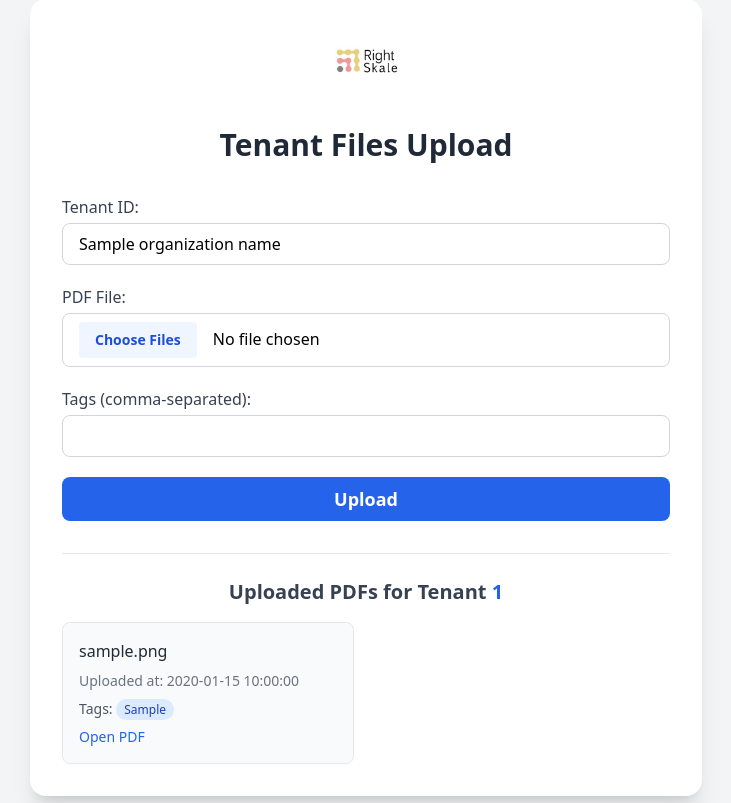
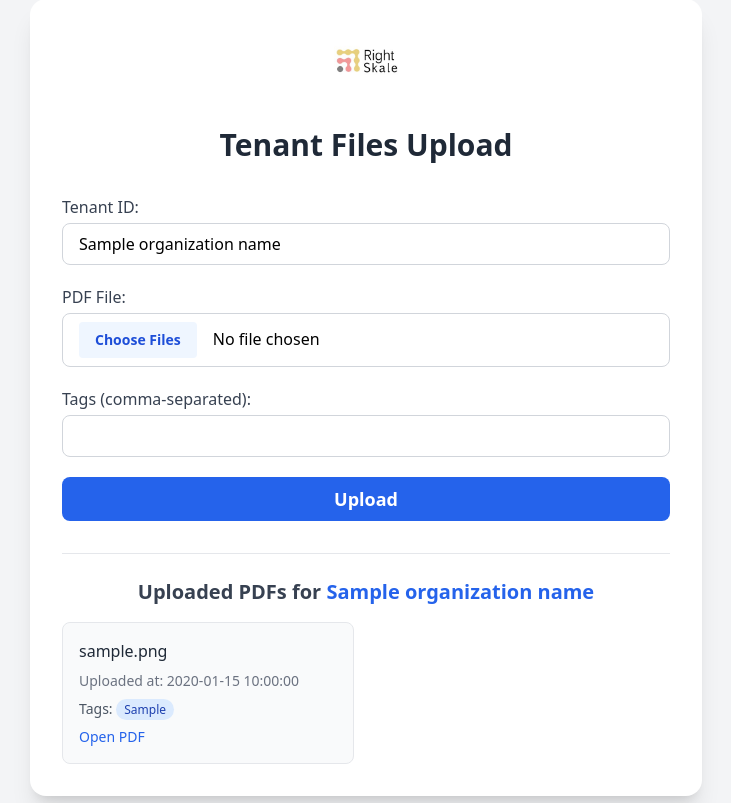
Before and after one commit to anshrightskale/MultiTenantPDFApp, a Flask app: template templates/index.html in a window 1280 px wide. Shown: the part 25-828 px from the top of the page, without its empty margins (274-1005 px from the left). Run offline with Flask 3, Linux system fonts and the light colour scheme; tables that the repository leaves empty hold one stand-in row (values such as "Sample post"); the template is opened without the code that fills it: values that come from a table or form of the project are taken from there, most other values are stand-ins (such as "Sample title", 1, 10 or a date in 2020); some libraries are stand-ins or nearby versions.

Commit message:
Fixed app crashing

```diff
--- a/app.py
+++ b/app.py
@@ -14,8 +14,8 @@ app.config.from_object(Config)
 db.init_app(app)
 
 # S3 setup
-s3 = boto3.client("s3", region_name="us-east-2")  # Replace with your region
-BUCKET_NAME = "flask-pdf-upload-app"  # Replace with your actual bucket name
+s3 = boto3.client("s3", region_name="us-east-2")
+BUCKET_NAME = "flask-pdf-upload-app"
 
 # Logging setup
 logging.basicConfig(level=logging.INFO)
@@ -24,38 +24,35 @@ logging.basicConfig(level=logging.INFO)
 with app.app_context():
     db.create_all()
 
-# Generate a presigned S3 download URL
 def generate_presigned_url(s3_path):
     parts = s3_path.replace("s3://", "").split("/", 1)
     bucket, key = parts[0], parts[1]
     return s3.generate_presigned_url(
         "get_object",
         Params={"Bucket": bucket, "Key": key},
-        ExpiresIn=3600  # 1 hour
+        ExpiresIn=3600
     )
 
 @app.route("/", methods=["GET", "POST"])
 def upload():
     if request.method == "POST":
-        tenant_id = request.form.get("organization_name")
+        organization_name = request.form.get("organization_name")  # ✅ updated field name
         tags = request.form.get("tags", "")
         files = request.files.getlist("file")
 
-        # Filter valid PDF files
         valid_files = [f for f in files if f and f.filename.endswith(".pdf")]
 
-        if not tenant_id or not valid_files:
+        if not organization_name or not valid_files:
             return "Invalid input", 400
 
-        # Upload all PDFs to S3 and store metadata
         for file in valid_files:
             unique_name = f"{uuid.uuid4()}_{secure_filename(file.filename)}"
-            s3_key = f"{tenant_id}/{unique_name}"
+            s3_key = f"{organization_name}/{unique_name}"
             s3.upload_fileobj(file, BUCKET_NAME, s3_key)
 
             file_path = f"s3://{BUCKET_NAME}/{s3_key}"
             document = Document(
-                tenant_id=tenant_id,
+                organization_name=organization_name,  # ✅ updated field name
                 file_name=file.filename,
                 file_path=file_path,
                 tags=tags
@@ -63,13 +60,13 @@ def upload():
             db.session.add(document)
 
         db.session.commit()
-        logging.info("Uploaded %d file(s) for tenant %s", len(valid_files), tenant_id)
-        return redirect(url_for("upload", tenant_id=tenant_id))
+        logging.info("Uploaded %d file(s) for tenant %s", len(valid_files), organization_name)
+        return redirect(url_for("upload", organization_name=organization_name))
 
-    # GET method: fetch latest documents first
-    tenant_id = request.args.get("tenant_id", "")
-    documents = Document.query.filter_by(tenant_id=tenant_id).order_by(Document.uploaded_at.desc()).all()
+    # GET method
+    organization_name = request.args.get("organization_name", "")  # ✅ updated field name
+    documents = Document.query.filter_by(organization_name=organization_name).order_by(Document.uploaded_at.desc()).all()
     for doc in documents:
         doc.download_url = generate_presigned_url(doc.file_path)
 
-    return render_template("index.html", docs=documents, tenant_id=tenant_id)
+    return render_template("index.html", docs=documents, organization_name=organization_name)
--- a/templates/index.html
+++ b/templates/index.html
@@ -46,8 +46,9 @@
     {% if docs %}
     <div class="pt-6 border-t">
       <h3 class="text-xl font-semibold text-gray-700 mb-4 text-center">
-        Uploaded PDFs for Tenant <span class="text-blue-600">{{ tenant_id }}</span>
-      </h3>
+      Uploaded PDFs for <span class="text-blue-600">{{ organization_name }}</span>
+</h3>
+
       <div class="grid grid-cols-1 md:grid-cols-2 gap-4 max-h-96 overflow-y-auto pr-2">
         {% for doc in docs %}
         <div class="p-4 border rounded-lg bg-gray-50">
```
